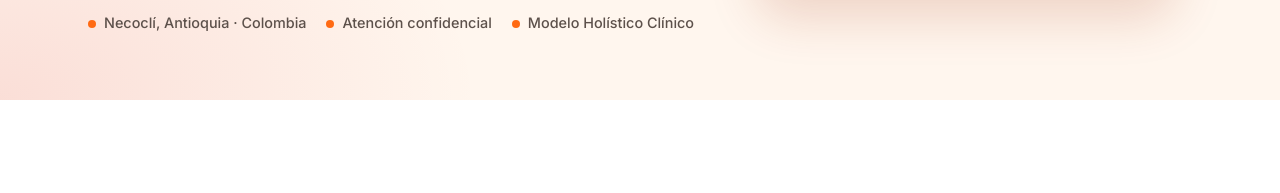
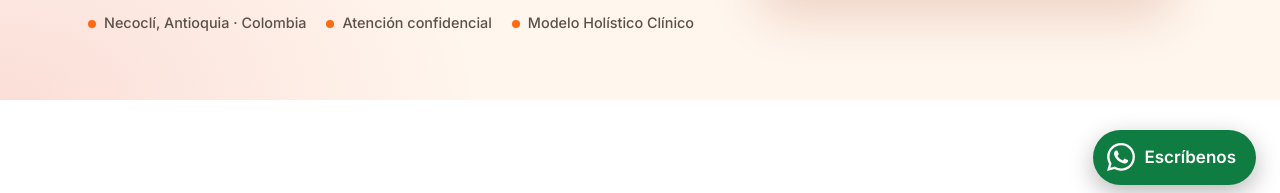
Before and after one commit to fundacionfenix/fundacionfenix, a plain HTML site: page index.html in a window 1280 px wide. Shown: the part 591-784 px from the top of the page. Drawn offline with Linux system fonts and the light colour scheme.

Commit message:
Add floating WhatsApp call-to-action button
Co-Authored-By: Claude Sonnet 5.5 <noreply@anthropic.com>

```diff
--- a/index.html
+++ b/index.html
@@ -361,6 +361,11 @@
     </div>
   </footer>
 
+  <a class="whatsapp-float" href="https://wa.me/573207212004?text=Hola%2C%20quisiera%20recibir%20informaci%C3%B3n%20sobre%20la%20Fundaci%C3%B3n%20F%C3%A9nix%20F%C3%A9nix." rel="noopener" aria-label="Escríbenos por WhatsApp">
+    <svg viewBox="0 0 24 24" width="28" height="28" aria-hidden="true" focusable="false"><path fill="currentColor" d="M17.472 14.382c-.297-.149-1.758-.867-2.03-.967-.273-.099-.471-.148-.67.15-.197.297-.767.966-.94 1.164-.173.199-.347.223-.644.075-.297-.15-1.255-.463-2.39-1.475-.883-.788-1.48-1.761-1.653-2.059-.173-.297-.018-.458.13-.606.134-.133.298-.347.446-.52.149-.174.198-.298.298-.497.099-.198.05-.371-.025-.52-.075-.149-.669-1.612-.916-2.207-.242-.579-.487-.5-.669-.51-.173-.008-.371-.01-.57-.01-.198 0-.52.074-.792.372-.272.297-1.04 1.016-1.04 2.479 0 1.462 1.065 2.875 1.213 3.074.149.198 2.096 3.2 5.077 4.487.709.306 1.262.489 1.694.625.712.227 1.36.195 1.871.118.571-.085 1.758-.719 2.006-1.413.248-.694.248-1.289.173-1.413-.074-.124-.272-.198-.57-.347m-5.421 7.403h-.004a9.87 9.87 0 01-5.031-1.378l-.361-.214-3.741.982.998-3.648-.235-.374a9.86 9.86 0 01-1.51-5.26c.001-5.45 4.436-9.884 9.888-9.884 2.64 0 5.122 1.03 6.988 2.898a9.825 9.825 0 012.893 6.994c-.003 5.45-4.437 9.884-9.885 9.884m8.413-18.297A11.815 11.815 0 0012.05 0C5.495 0 .16 5.335.157 11.892c0 2.096.547 4.142 1.588 5.945L.057 24l6.305-1.654a11.882 11.882 0 005.683 1.448h.005c6.554 0 11.89-5.335 11.893-11.893a11.821 11.821 0 00-3.48-8.413z"/></svg>
+    <span class="whatsapp-label">Escríbenos</span>
+  </a>
+
   <script src="script.js" defer></script>
 </body>
 </html>
--- a/styles.css
+++ b/styles.css
@@ -715,6 +715,63 @@ h1 {
   color: #fff;
 }
 
+/* Floating WhatsApp CTA */
+
+.whatsapp-float {
+  position: fixed;
+  right: 16px;
+  bottom: 16px;
+  z-index: 60;
+  display: flex;
+  align-items: center;
+  gap: 0.6rem;
+  padding: 0.85rem;
+  background: #0f7d41;
+  color: #fff;
+  font-weight: 600;
+  line-height: 1;
+  text-decoration: none;
+  border-radius: 999px;
+  box-shadow: 0 8px 24px rgba(0, 0, 0, 0.28);
+  animation: whatsapp-pulse 2.8s ease-out infinite;
+  transition: transform 0.2s, background 0.2s;
+}
+
+.whatsapp-float:hover {
+  background: #0b6334;
+  transform: translateY(-2px);
+}
+
+.whatsapp-float svg {
+  flex: none;
+}
+
+.whatsapp-label {
+  display: none;
+  padding-right: 0.4rem;
+}
+
+@keyframes whatsapp-pulse {
+  0% {
+    box-shadow: 0 8px 24px rgba(0, 0, 0, 0.28), 0 0 0 0 rgba(15, 125, 65, 0.5);
+  }
+  70%,
+  100% {
+    box-shadow: 0 8px 24px rgba(0, 0, 0, 0.28), 0 0 0 16px rgba(15, 125, 65, 0);
+  }
+}
+
+@media (min-width: 640px) {
+  .whatsapp-float {
+    right: 24px;
+    bottom: 24px;
+  }
+
+  .whatsapp-label {
+    display: inline;
+  }
+}
+
 /* Reveal on scroll (only when JS is running) */
 
 .js .reveal {
@@ -816,6 +873,7 @@ h1 {
   *::before,
   *::after {
     transition: none !important;
+    animation: none !important;
   }
 
   .js .reveal {
```
